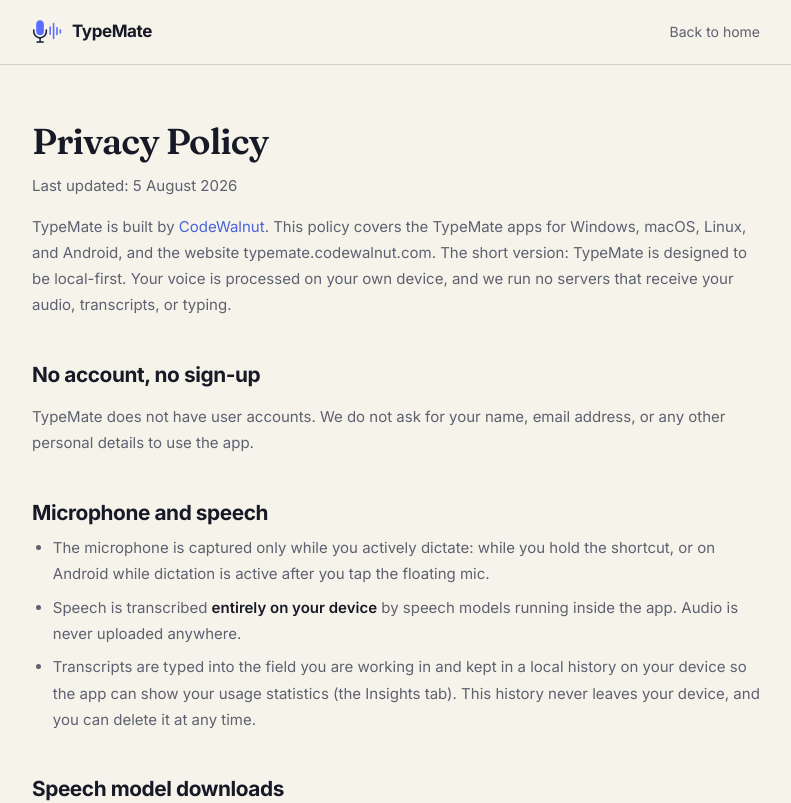
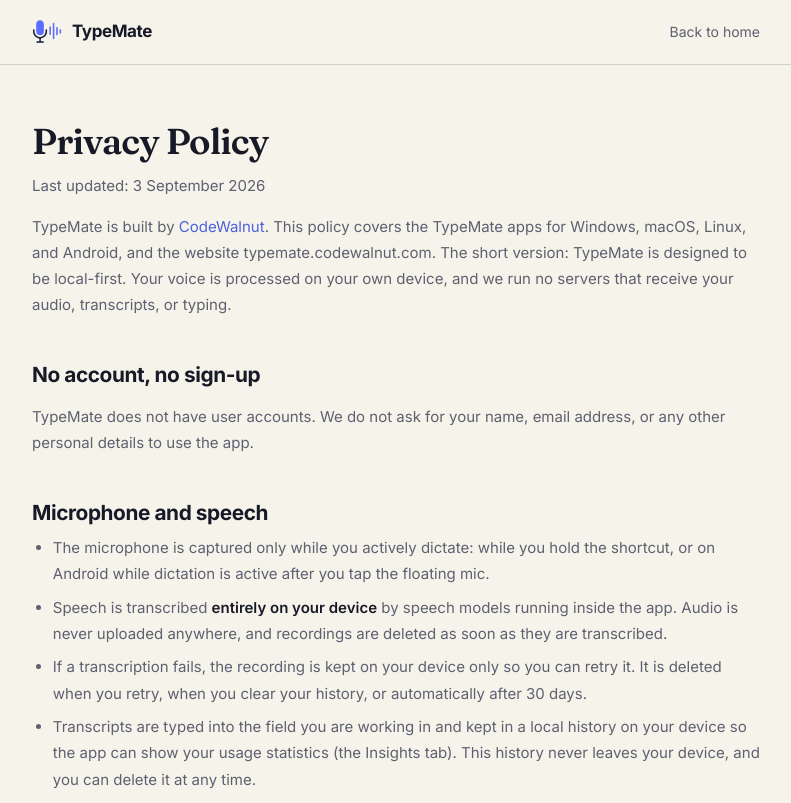
Before and after one commit to CW-Codewalnut/typemate-website, a Next.js app: page /privacy in a window 1280 px wide. Shown: the top 803 px of the page, without its empty margins (244-1035 px from the left). Built offline with nearby package versions, Linux system fonts and the light colour scheme.

Commit message:
chore: document failed-recording retry retention in the privacy policy

```diff
--- a/app/privacy/page.tsx
+++ b/app/privacy/page.tsx
@@ -9,7 +9,7 @@
 
 export default function PrivacyPage() {
   return (
-    <LegalPage title="Privacy Policy" updated="5 August 2026">
+    <LegalPage title="Privacy Policy" updated="3 September 2026">
       <p>
         TypeMate is built by{" "}
         <a href="https://www.codewalnut.com" target="_blank" rel="noreferrer">
@@ -38,7 +38,13 @@
         <li>
           Speech is transcribed <strong>entirely on your device</strong> by
           speech models running inside the app. Audio is never uploaded
-          anywhere.
+          anywhere, and recordings are deleted as soon as they are
+          transcribed.
+        </li>
+        <li>
+          If a transcription fails, the recording is kept on your device
+          only so you can retry it. It is deleted when you retry, when you
+          clear your history, or automatically after 30 days.
         </li>
         <li>
           Transcripts are typed into the field you are working in and kept
```
